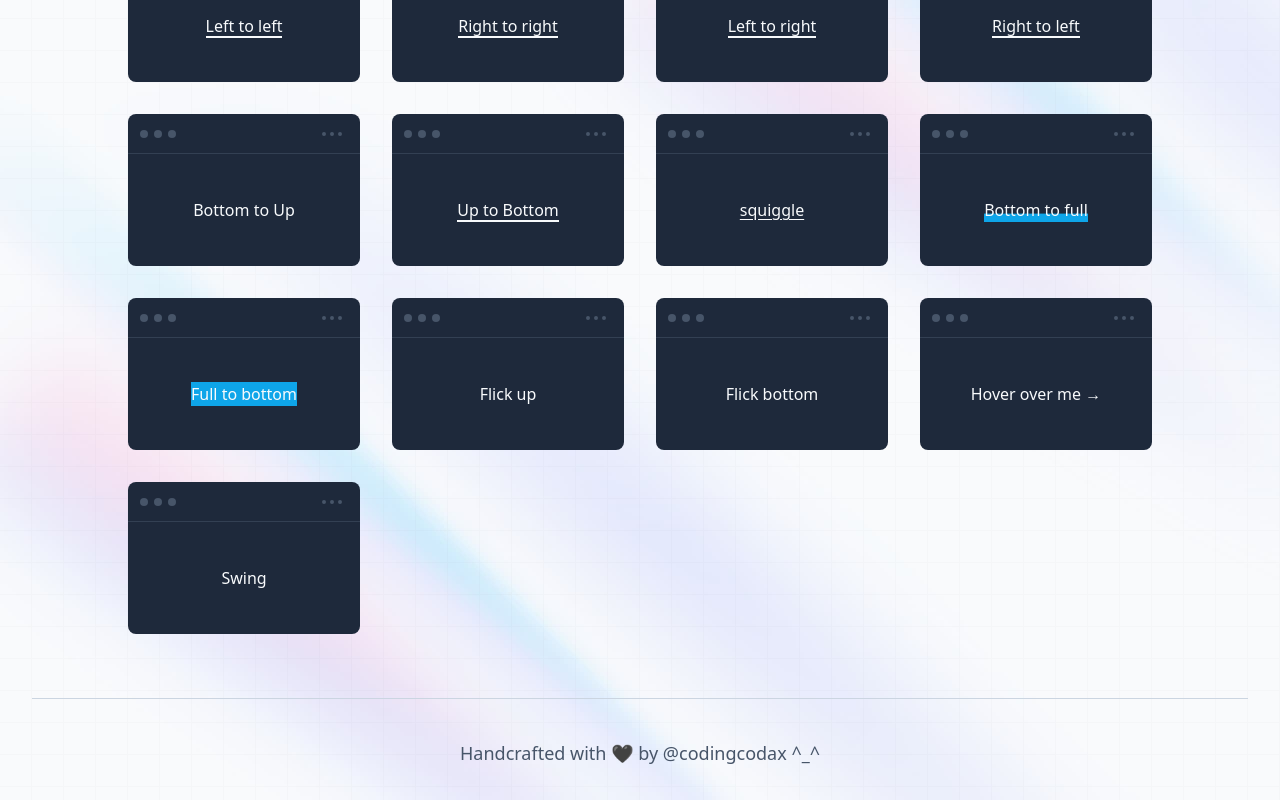
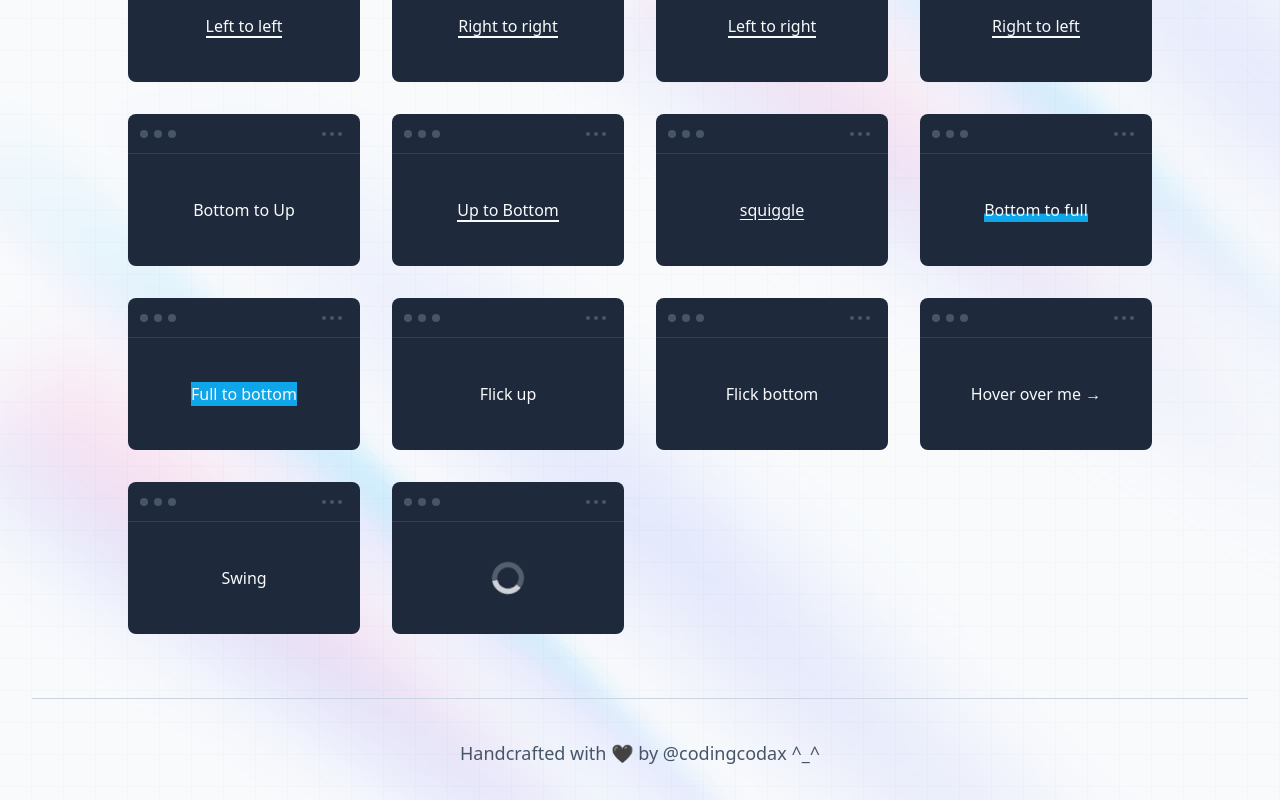
Before and after one commit to codingcodax/mini, a Next.js app: page /components in a window 1280 px wide. Shown: the part 878-1678 px from the top of the page. Built offline with nearby package versions, Linux system fonts and the light colour scheme.

Commit message:
feat(snippets): add loader spinner

```diff
--- /dev/null
+++ b/src/data/snippets/LoaderSpinner.tsx
@@ -0,0 +1,33 @@
+import type { Snippet } from '~/types/snippet';
+
+const LoaderSpinner: Snippet = {
+  title: 'Loader Spinner',
+  type: 'loader',
+  githubLink:
+    'https://github.com/codingcodax/mini/tree/main/src/data/snippets/LoaderSpinner.tsx',
+  playgroundLink: 'https://play.tailwindcss.com/bUGsdDJW7t',
+  source: (
+    <svg
+      className='h-8 w-8 animate-spin text-slate-50'
+      fill='none'
+      viewBox='0 0 24 24'
+      xmlns='http://www.w3.org/2000/svg'
+    >
+      <circle
+        className='opacity-25'
+        cx='12'
+        cy='12'
+        r='10'
+        stroke='currentColor'
+        strokeWidth='4'
+      ></circle>
+      <path
+        className='opacity-75'
+        d='M4 12a8 8 0 018-8V0C5.373 0 0 5.373 0 12h4zm2 5.291A7.962 7.962 0 014 12H0c0 3.042 1.135 5.824 3 7.938l3-2.647z'
+        fill='currentColor'
+      ></path>
+    </svg>
+  ),
+};
+
+export default LoaderSpinner;
--- a/src/data/snippets/index.ts
+++ b/src/data/snippets/index.ts
@@ -21,6 +21,7 @@ import LinkFlickUp from './LinkFlickUp';
 import LinkFlickBottom from './LinkFlickBottom';
 import LinkArrowRight from './LinkArrowRight';
 import LinkSwing from './LinkSwing';
+import LoaderSpinner from './LoaderSpinner';
 
 const Snippets: Snippet[] = [
   LinkUnderlineCenterOutside,
@@ -44,6 +45,7 @@ const Snippets: Snippet[] = [
   LinkFlickBottom,
   LinkArrowRight,
   LinkSwing,
+  LoaderSpinner,
 ];
 
 export default Snippets;
```
